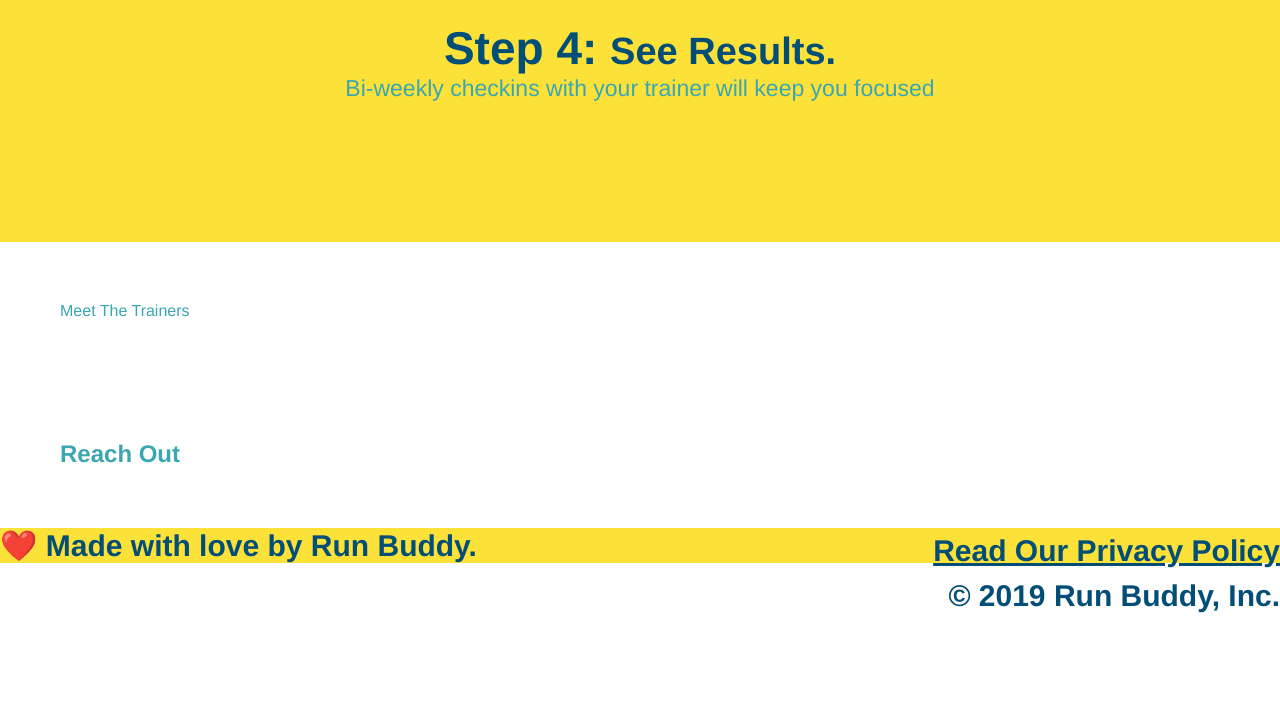
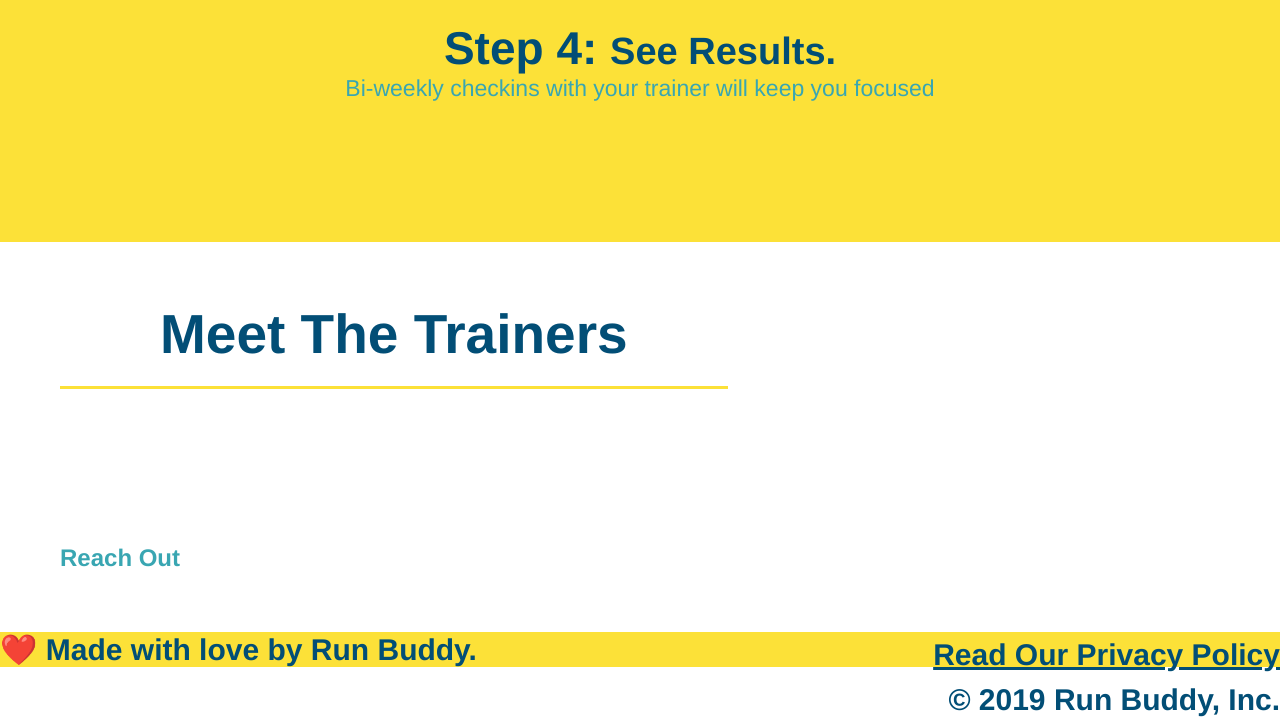
Before and after one commit to edaza2011/run-buddy, a plain HTML site: page index.html in a window 1280 px wide. Shown: the part 2394-3116 px from the top of the page. Before the commit the page ends 3012 px from the top, so only its background shows below. Drawn offline with Linux system fonts and the light colour scheme.

```diff
--- a/index.html
+++ b/index.html
@@ -106,8 +106,13 @@
         </section>
 
         <!--"meet the trainers" section-->
-        <section id="your-trainers>
-            <h2>Meet The Trainers</h2>
+        <section id="your-trainers" class="trainers">
+            <h2 class="section-title primary-border">
+                Meet The Trainers
+            </h2>
+            <article class="trainer">
+
+            </article>
         </section>
 
         <!--"reach out" section-->
```
Also changed, not shown: assets/images/trainer-1.jpg (added), assets/images/trainer-2.jpg (added), assets/images/trainer-3.jpg (added).
